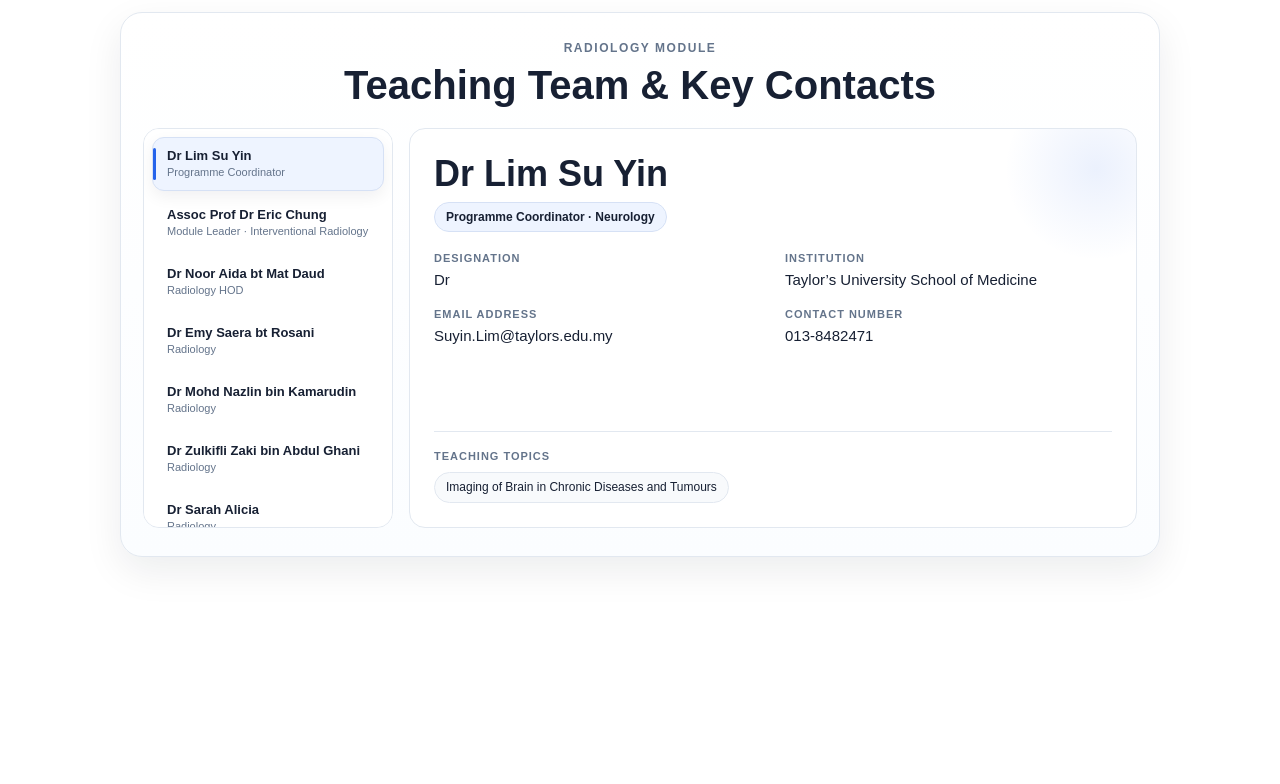
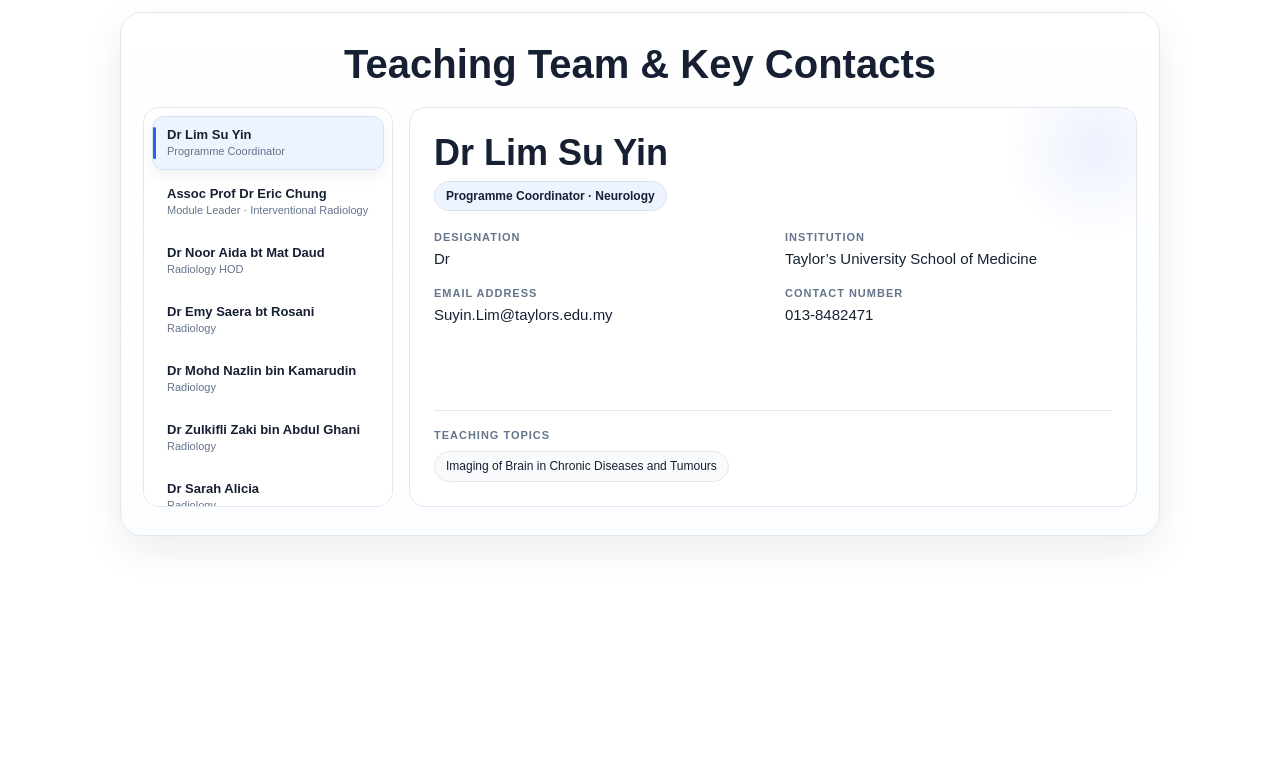
Before and after one commit to ericchung1987/taylorradiology, a plain HTML site: page staffinfo.html in a window 1280 px wide. Drawn offline with Linux system fonts and the light colour scheme.

Commit message:
Remove 'Radiology Module' from staff info
Removed the 'Radiology Module' eyebrow from the heading.

```diff
--- a/staffinfo.html
+++ b/staffinfo.html
@@ -123,7 +123,6 @@ h1{margin:0;font-size:clamp(28px,4vw,40px);font-weight:800;line-height:1.15}
 <div class="wrap">
 <section class="section">
   <div class="heading">
-    <div class="eyebrow">Radiology Module</div>
     <h1>Teaching Team &amp; Key Contacts</h1>
   </div>
 
```
